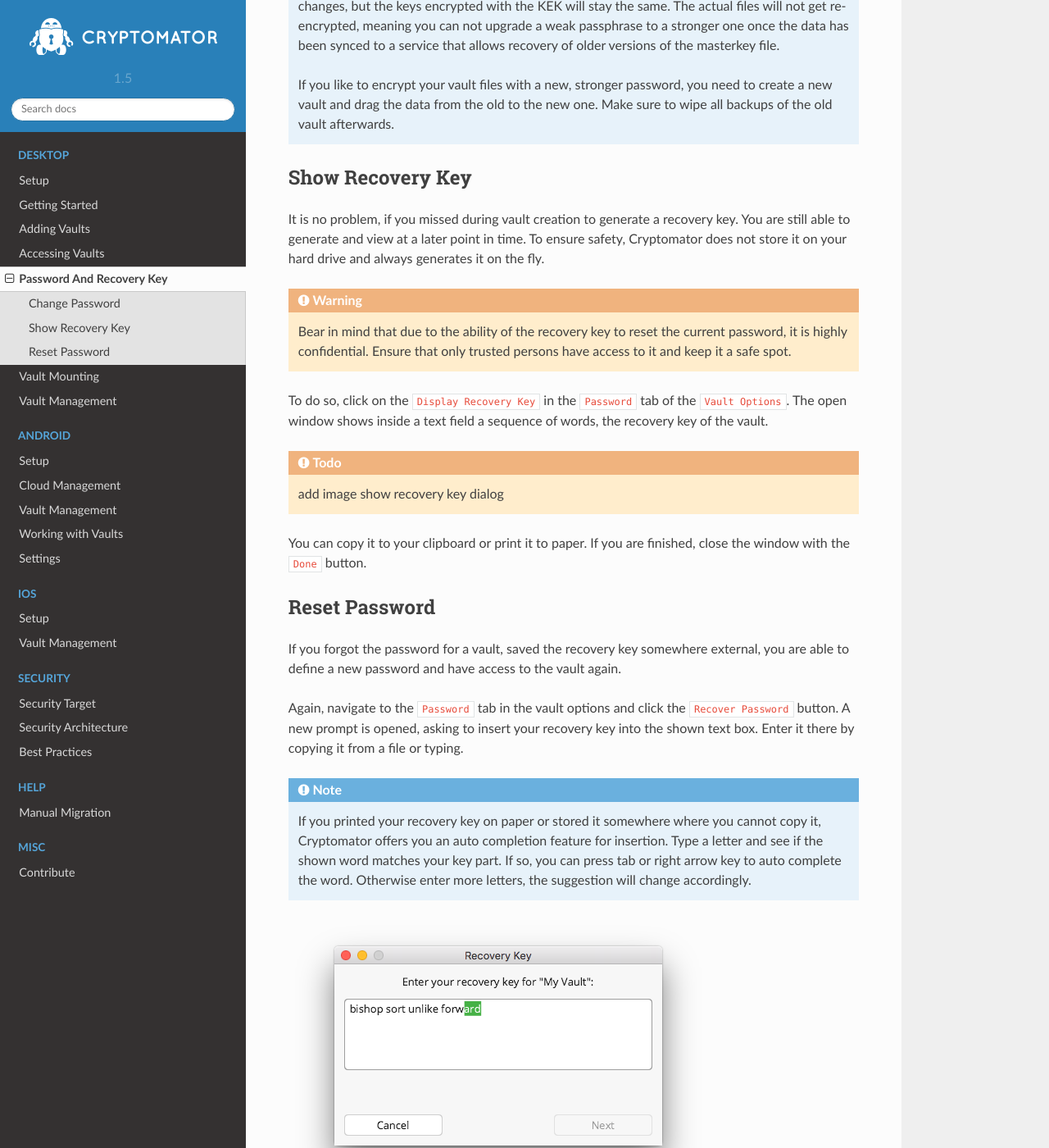
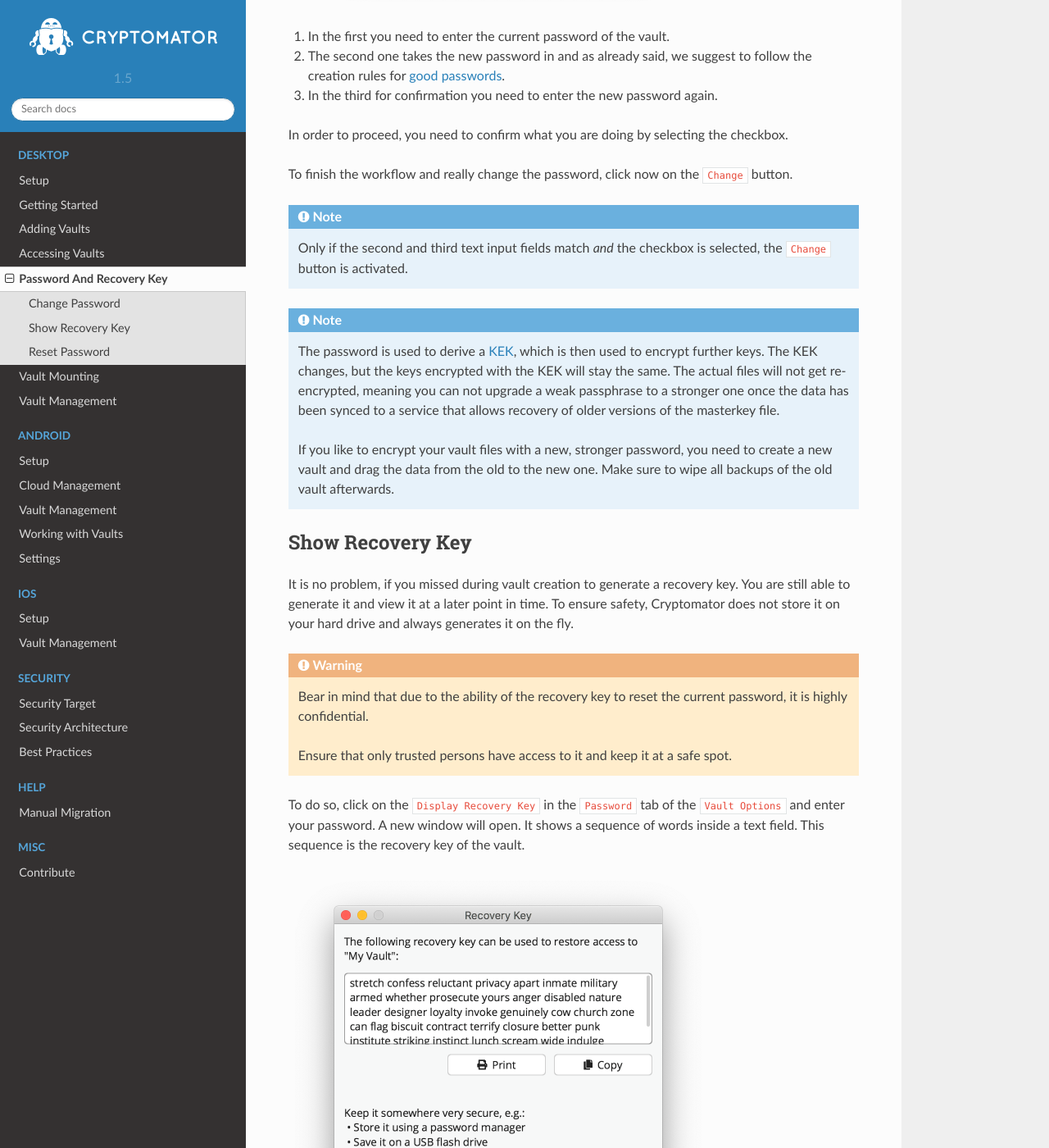
Before and after one commit to cryptomator/docs, a Sphinx documentation site: the page built from source/desktop/password-and-recovery-key.rst, in a window 1280 px wide and 1400 px high, scrolled down 1637 px. Shown: the whole window at 82% size. Built offline with Sphinx 7.4.7 and the Read the Docs theme 2.0.0, drawn with Linux system fonts in a browser that asks for light colours; some of the changed text lies outside the part shown.

Commit message:
Added Vault option pictures + minor refinements

```diff
--- a/source/desktop/accessing-vaults.rst
+++ b/source/desktop/accessing-vaults.rst
@@ -56,4 +56,7 @@
 Locking a vault
 ---------------
 
-TODO
+To lock your vault again simply click ``Lock`` and your data will be protected and encrypted again.
+
+.. image:: ../img/desktop/vault-detail-locked.png
+    :alt: Cryptomator window showing an locked vault
--- a/source/desktop/password-and-recovery-key.rst
+++ b/source/desktop/password-and-recovery-key.rst
@@ -26,7 +26,8 @@
 To do so, click on the ``Change Password`` button in the ``Password`` tab of the vault options.
 In the opened window, you see three text input fields:
 
-.. todo:: TODO add image to for change password dialog)
+.. image:: ../img/desktop/change-password-prompt.png
+    :alt: After entering your current passwort, enter your new one and confirm it
 
 1. In the first you need to enter the current password of the vault.
 2. The second one takes the new password in and as already said, we suggest to follow the creation rules for :ref:`good passwords <security/best-practices/good-passwords>`.
@@ -42,7 +43,7 @@
 
 .. note::
 
-    The password is used to derive a `KEK <https://en.wikipedia.org/wiki/Glossary*of*cryptographic*keys>`_, which is then used to encrypt further keys. The KEK changes, but the keys encrypted with the KEK will stay the same. The actual files will not get re-encrypted, meaning you can not upgrade a weak passphrase to a stronger one once the data has been synced to a service that allows recovery of older versions of the masterkey file.
+    The password is used to derive a `KEK <https://en.wikipedia.org/wiki/Glossary_of_cryptographic_keys>`_, which is then used to encrypt further keys. The KEK changes, but the keys encrypted with the KEK will stay the same. The actual files will not get re-encrypted, meaning you can not upgrade a weak passphrase to a stronger one once the data has been synced to a service that allows recovery of older versions of the masterkey file.
 
     If you like to encrypt your vault files with a new, stronger password, you need to create a new vault and drag the data from the old to the new one. Make sure to wipe all backups of the old vault afterwards.
 
@@ -53,18 +54,21 @@
 -----------------
 
 It is no problem, if you missed during vault creation to generate a recovery key.
-You are still able to generate and view at a later point in time.
+You are still able to generate it and view it at a later point in time.
 To ensure safety, Cryptomator does not store it on your hard drive and always generates it on the fly.
 
 .. warning::
 
     Bear in mind that due to the ability of the recovery key to reset the current password, it is highly confidential.
-    Ensure that only trusted persons have access to it and keep it a safe spot.
 
-To do so, click on the ``Display Recovery Key`` in the ``Password`` tab of the ``Vault Options``.
-The open window shows inside a text field a sequence of words, the recovery key of the vault.
+    Ensure that only trusted persons have access to it and keep it at a safe spot.
 
-.. todo:: add image show recovery key dialog
+To do so, click on the ``Display Recovery Key`` in the ``Password`` tab of the ``Vault Options`` and enter your password.
+A new window will open. It shows a sequence of words inside a text field. This sequence is the recovery key of the vault.
+
+.. image:: ../img/desktop/recoverykey.png
+    :alt: This shows your recoverykey
+
 
 You can copy it to your clipboard or print it to paper.
 If you are finished, close the window with the ``Done`` button.
```
Also changed, not shown: other parts of source/desktop/password-and-recovery-key.rst (+1 -1 lines), source/desktop/vault-management.rst (+16 -3 lines), source/img/desktop/change-password-prompt.png (added), source/img/desktop/recoverykey.png (added), source/img/desktop/vault-options-general.png (added), source/img/desktop/vault-options-mounting.png (added), source/img/desktop/vault-options-password.png.
